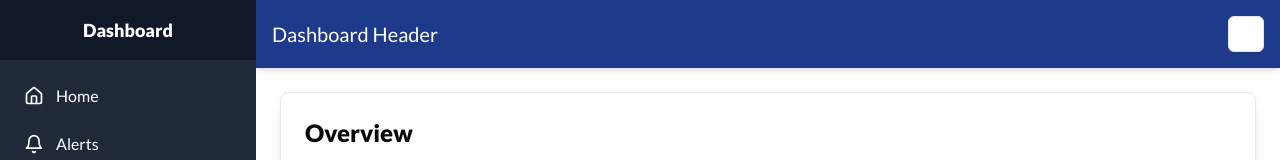
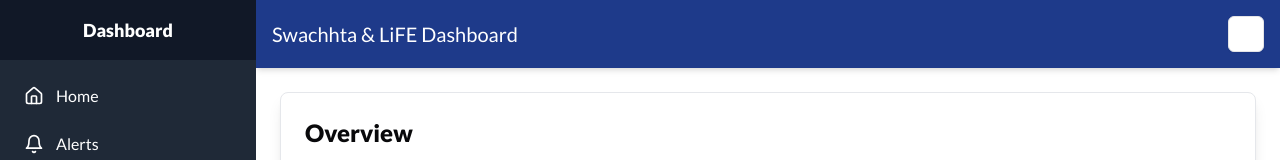
Before and after one commit to AyushKatre05/Swachhta---LiFE-Dashboard, a Next.js app: page / in a window 1280 px wide. Shown: the top 160 px of the page. Built offline with nearby package versions, Linux system fonts and the light colour scheme.

Commit message:
change header name

```diff
--- a/src/app/(components)/Header.jsx
+++ b/src/app/(components)/Header.jsx
@@ -11,7 +11,7 @@ export default function Header({ toggleSidebar }) {
       >
         <Menu/>
       </button>
-      <h1 className="text-xl">Dashboard Header</h1>
+      <h1 className="text-xl">Swachhta & LiFE Dashboard</h1>
       <ModeToggle/>
     </header>
   );
```
